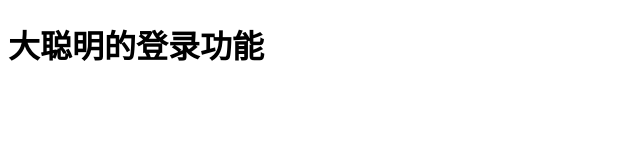
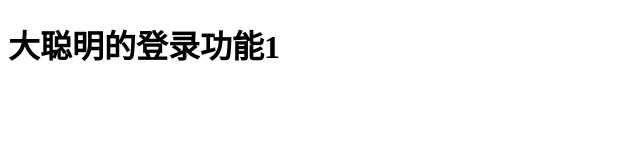
Before and after one commit to xws12138/xws, a plain HTML site: page reg1.html in a window 1280 px wide. Shown: the full height of the page, 0-640 px from the left. Drawn offline with Linux system fonts and the light colour scheme.

Commit message:
大聪明进行了修改

```diff
--- a/reg1.html
+++ b/reg1.html
@@ -8,7 +8,7 @@
 </head>
 
 <body>
-    <h1>大聪明的登录功能</h1>
+    <h1>大聪明的登录功能1</h1>
 </body>
 
 </html>
```
